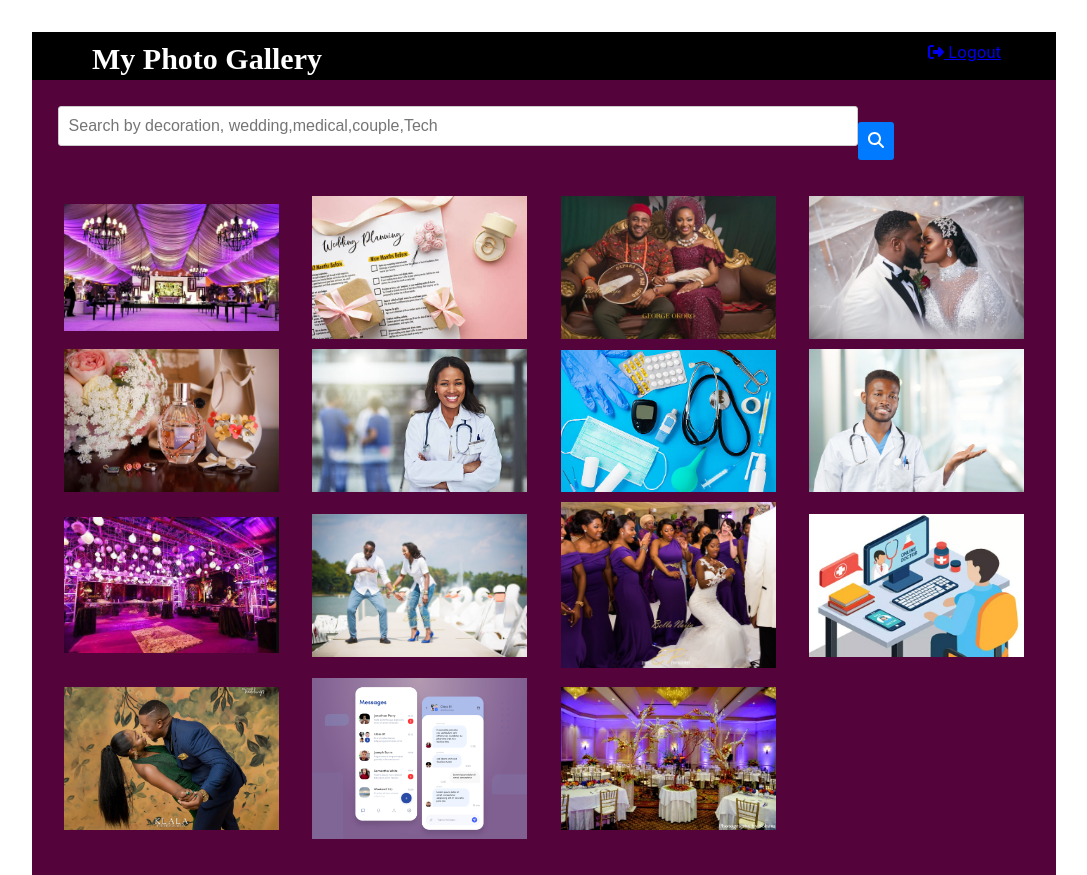
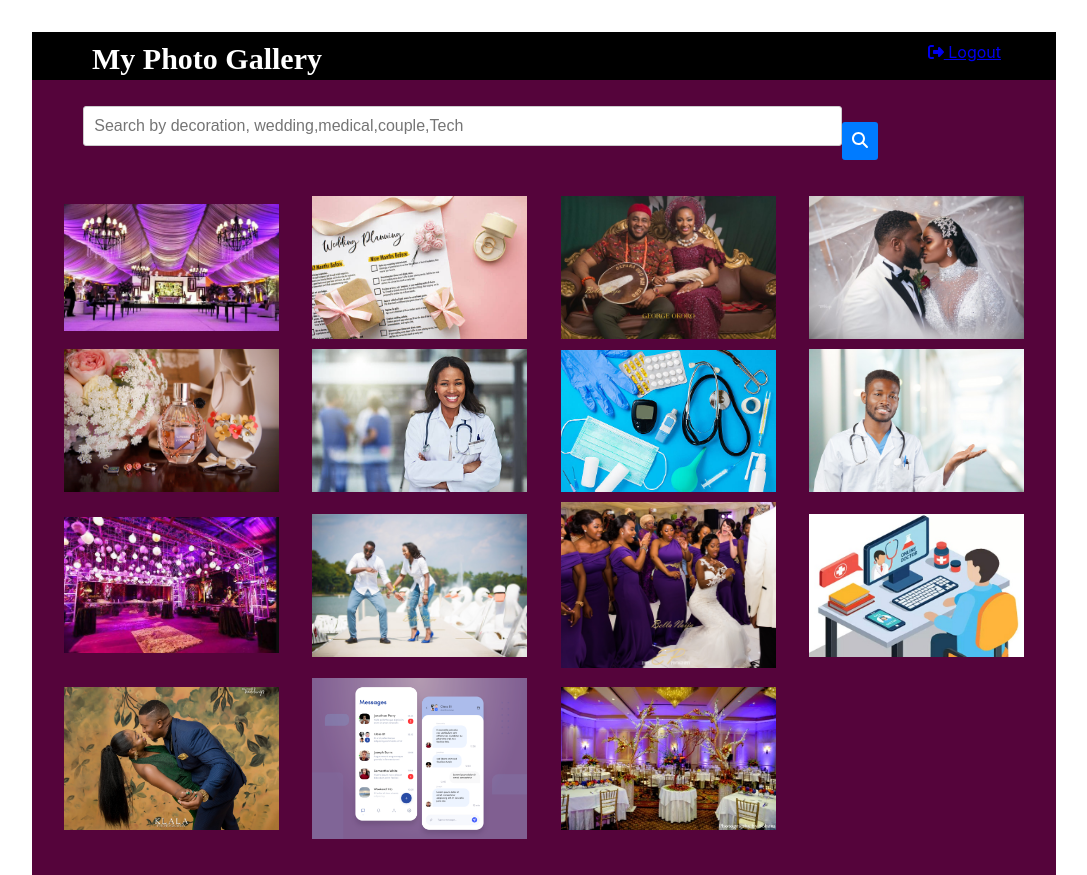
Before and after one commit to moromoke01/imageGallery, a React (Create React App) app: page /HomePage in a window 1280 px wide. Shown: the whole page, without its empty margins (96-1183 px from the left). Built offline with nearby package versions, Linux system fonts and the light colour scheme.

Commit message:
Update Gallery.css

```diff
--- a/src/Components/gallery/Gallery.css
+++ b/src/Components/gallery/Gallery.css
@@ -24,7 +24,7 @@
 
 /* Basic styles for the search bar */
 .search-form {
-  max-width: 95%;
+  max-width: 90%;
   /*max-width: 300px;*/ /* Set a maximum width to prevent it from stretching too wide */
   margin: auto; /* Center the search bar horizontally */
   padding: 10px;
```
